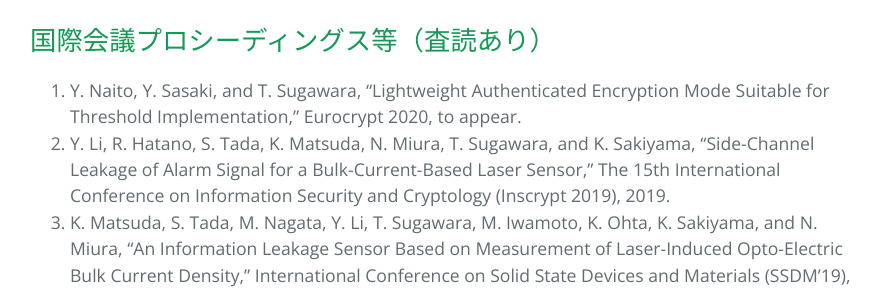
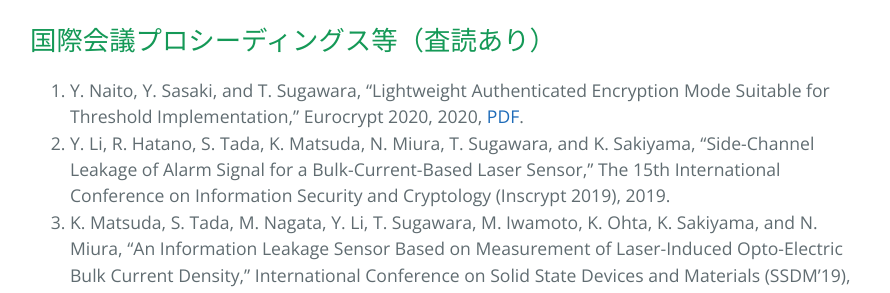
Before and after one commit to sugawara-bbbb/weblab, a Jekyll site: the page built from publication.md, in a window 1280 px wide and 900 px high, scrolled down 2152 px. Shown: the part 182-475 px from the top of the window, without its empty margins (194-1084 px from the left). Built offline with Jekyll 4.4.1, drawn with Linux system fonts in a browser that asks for light colours; our own code applies the rules of GitHub Pages for plain Markdown files.

Commit message:
eprint link

```diff
--- a/publication.md
+++ b/publication.md
@@ -37,7 +37,7 @@ layout: default
 
 ## 国際会議プロシーディングス等（査読あり）
 
-1. Y. Naito, Y. Sasaki, and T. Sugawara, "Lightweight Authenticated Encryption Mode Suitable for Threshold Implementation," Eurocrypt 2020, to appear.
+1. Y. Naito, Y. Sasaki, and T. Sugawara, "Lightweight Authenticated Encryption Mode Suitable for Threshold Implementation," Eurocrypt 2020, 2020, [PDF](https://eprint.iacr.org/2020/542.pdf).
 1. Y. Li, R. Hatano, S. Tada, K. Matsuda, N. Miura, T. Sugawara, and K. Sakiyama, "Side-Channel Leakage of Alarm Signal for a Bulk-Current-Based Laser Sensor," The 15th International Conference on Information Security and Cryptology (Inscrypt 2019), 2019.
 1. K. Matsuda, S. Tada, M. Nagata, Y. Li, T. Sugawara, M. Iwamoto, K. Ohta, K. Sakiyama, and N. Miura, “An Information Leakage Sensor Based on Measurement of Laser-Induced Opto-Electric Bulk Current Density,” International Conference on Solid State Devices and Materials (SSDM’19), (to appear).
 1. N. Shoji, T. Sugawara, M. Iwamoto and K. Sakiyama, "An Abstraction Model for 1-bit Probing Attack on Block Ciphers," 2019 IEEE 4th International Conference on Computer and Communication Systems (ICCCS), 2019, pp. 502-506.
```
